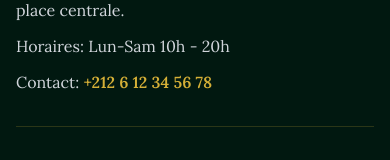
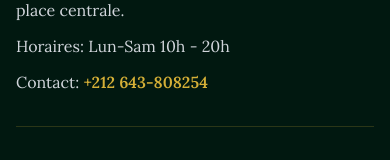
Before and after one commit to ilyass-rakas/marwa-twins, a React (Vite) app: page / in a window 390 px wide. Shown: the part 6172-6332 px from the top of the page. Built offline with nearby package versions, Linux system fonts and the light colour scheme.

Commit message:
Update WhatsApp and contact phone number to +212 643-808254

```diff
--- a/src/components/Footer.jsx
+++ b/src/components/Footer.jsx
@@ -4,7 +4,7 @@ import { FaInstagram, FaMapMarkerAlt, FaPhone } from 'react-icons/fa'
 export default function Footer() {
   const handleWhatsApp = () => {
     const message = encodeURIComponent("Bonjour, je voudrais prendre rendez-vous chez Marwa Twin")
-    window.open(`https://wa.me/212612345678?text=${message}`, '_blank')
+    window.open(`https://wa.me/212643808254?text=${message}`, '_blank')
   }
 
   const handleInstagram = () => {
@@ -76,7 +76,7 @@ export default function Footer() {
             <p className="text-gold font-semibold">Marwa Twin — Tiflet, Maroc</p>
             <p className="text-gray-300">Rue principale, Centre-ville — À deux pas de la place centrale.</p>
             <p className="text-gray-300">Horaires: Lun-Sam 10h - 20h</p>
-            <p className="text-gray-300">Contact: <span className="text-gold font-semibold">+212 6 12 34 56 78</span></p>
+            <p className="text-gray-300">Contact: <a href="tel:+212643808254" className="text-gold font-semibold">+212 643-808254</a></p>
           </div>
         </div>
 
--- a/src/components/Hero.jsx
+++ b/src/components/Hero.jsx
@@ -3,7 +3,7 @@ import React from 'react'
 export default function Hero() {
   const handleWhatsApp = () => {
     const message = encodeURIComponent("Bonjour, je voudrais prendre rendez-vous chez Marwa Twin")
-    window.open(`https://wa.me/212612345678?text=${message}`, '_blank')
+    window.open(`https://wa.me/212643808254?text=${message}`, '_blank')
   }
 
   return (
--- a/src/components/WhatsAppButton.jsx
+++ b/src/components/WhatsAppButton.jsx
@@ -1,7 +1,7 @@
 import React from 'react'
 import { FaWhatsapp } from 'react-icons/fa'
 
-export default function WhatsAppButton({ number = '212612345678', message = 'Bonjour, je voudrais prendre rendez-vous chez Marwa Twin' }) {
+export default function WhatsAppButton({ number = '212643808254', message = 'Bonjour, je voudrais prendre rendez-vous chez Marwa Twin' }) {
   const handleClick = () => {
     const text = encodeURIComponent(message)
     window.open(`https://wa.me/${number}?text=${text}`, '_blank')
```
